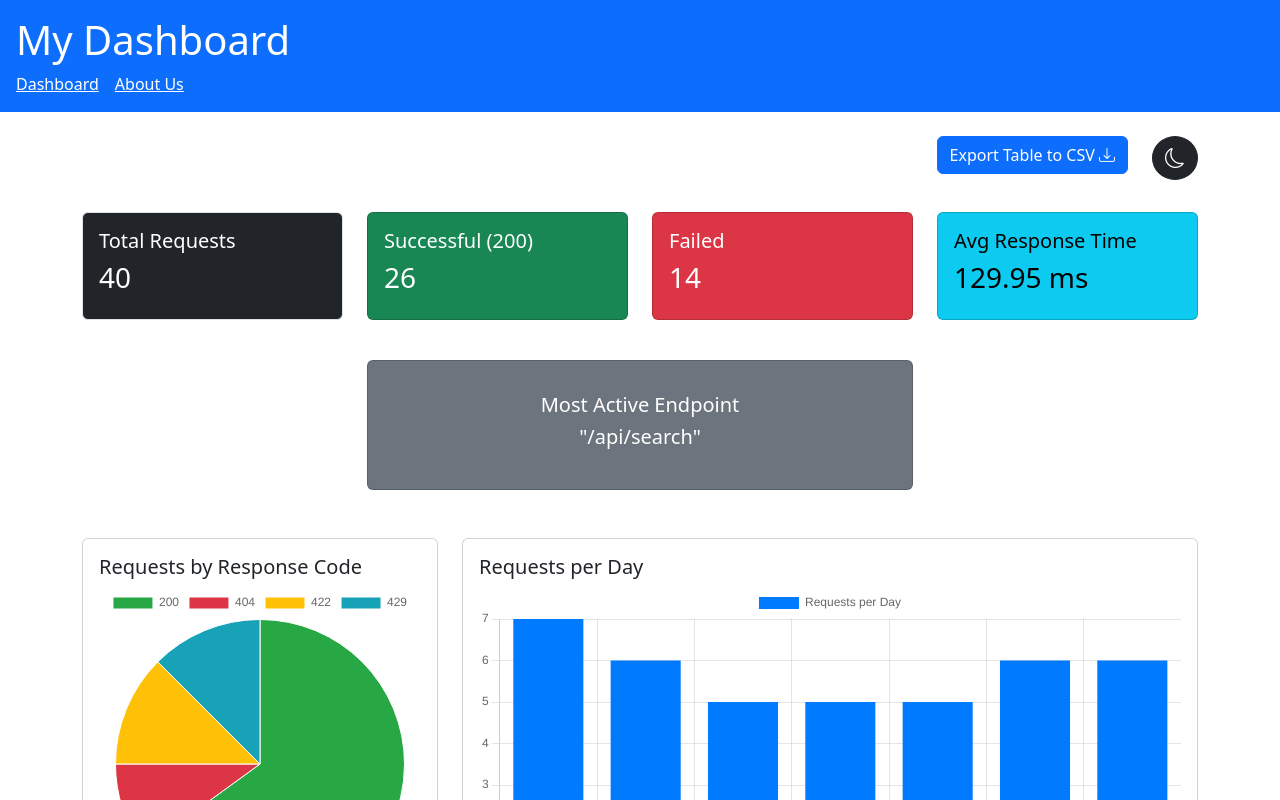
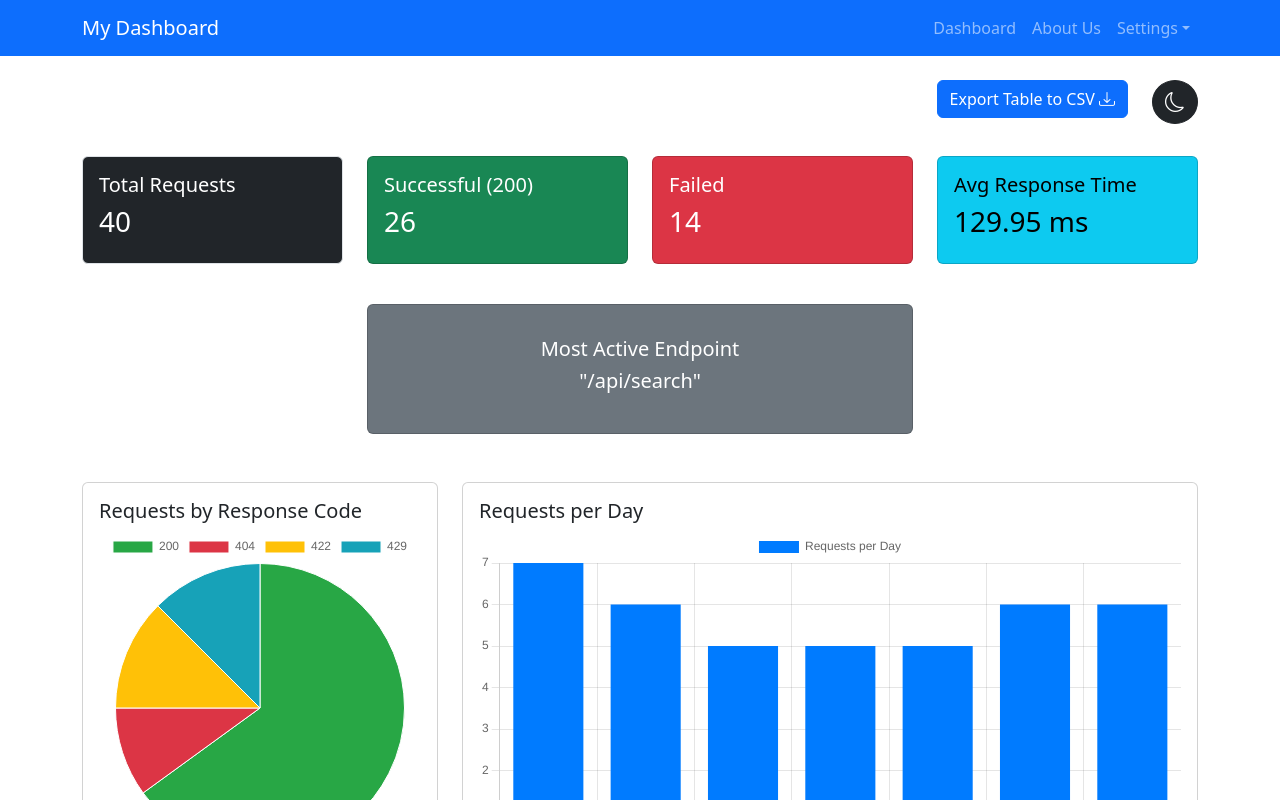
Before and after one commit to ferralespereira/pci_assessment, a React (Vite) app: page / in a window 1280 px wide. Shown: the top 800 px of the page. Built offline with nearby package versions, Linux system fonts and the light colour scheme.

Commit message:
inserting NavBar into Headers

```diff
--- /dev/null
+++ b/src/components/Header.tsx
@@ -0,0 +1,36 @@
+import { Navbar, Container, Nav, NavDropdown } from "react-bootstrap";
+import { Link } from "react-router-dom";
+
+export default function Header() {
+  return (
+    <Navbar bg="primary" variant="dark" expand="lg" collapseOnSelect>
+      <Container>
+        {/* Brand / Logo */}
+        <Navbar.Brand as={Link} to="/">
+          My Dashboard
+        </Navbar.Brand>
+
+        {/* Hamburger toggle for mobile */}
+        <Navbar.Toggle aria-controls="basic-navbar-nav" />
+
+        {/* Links */}
+        <Navbar.Collapse id="basic-navbar-nav">
+          <Nav className="ms-auto">
+            <Nav.Link as={Link} to="/">
+              Dashboard
+            </Nav.Link>
+            <Nav.Link as={Link} to="/about">
+              About Us
+            </Nav.Link>
+
+            {/* Optional dropdown */}
+            <NavDropdown title="Settings" id="basic-nav-dropdown">
+              <NavDropdown.Item href="#profile">Profile</NavDropdown.Item>
+              <NavDropdown.Item href="#logout">Logout</NavDropdown.Item>
+            </NavDropdown>
+          </Nav>
+        </Navbar.Collapse>
+      </Container>
+    </Navbar>
+  );
+}
--- a/src/components/Layout.tsx
+++ b/src/components/Layout.tsx
@@ -1,4 +1,5 @@
 import type { ReactNode } from "react";
+import Header from "./Header";
 
 interface LayoutProps {
   children: ReactNode;
@@ -8,13 +9,7 @@ export default function Layout({ children }: LayoutProps) {
   return (
     <div className="d-flex flex-column min-vh-100">
       {/* Header */}
-      <header className="bg-primary text-white p-3">
-        <h1>My Dashboard</h1>
-        <nav>
-          <a href="/" className="text-white me-3">Dashboard</a>
-          <a href="/about" className="text-white">About Us</a>
-        </nav>
-      </header>
+      <Header />
 
       {/* Main content */}
       <main className="flex-grow-1">
```
